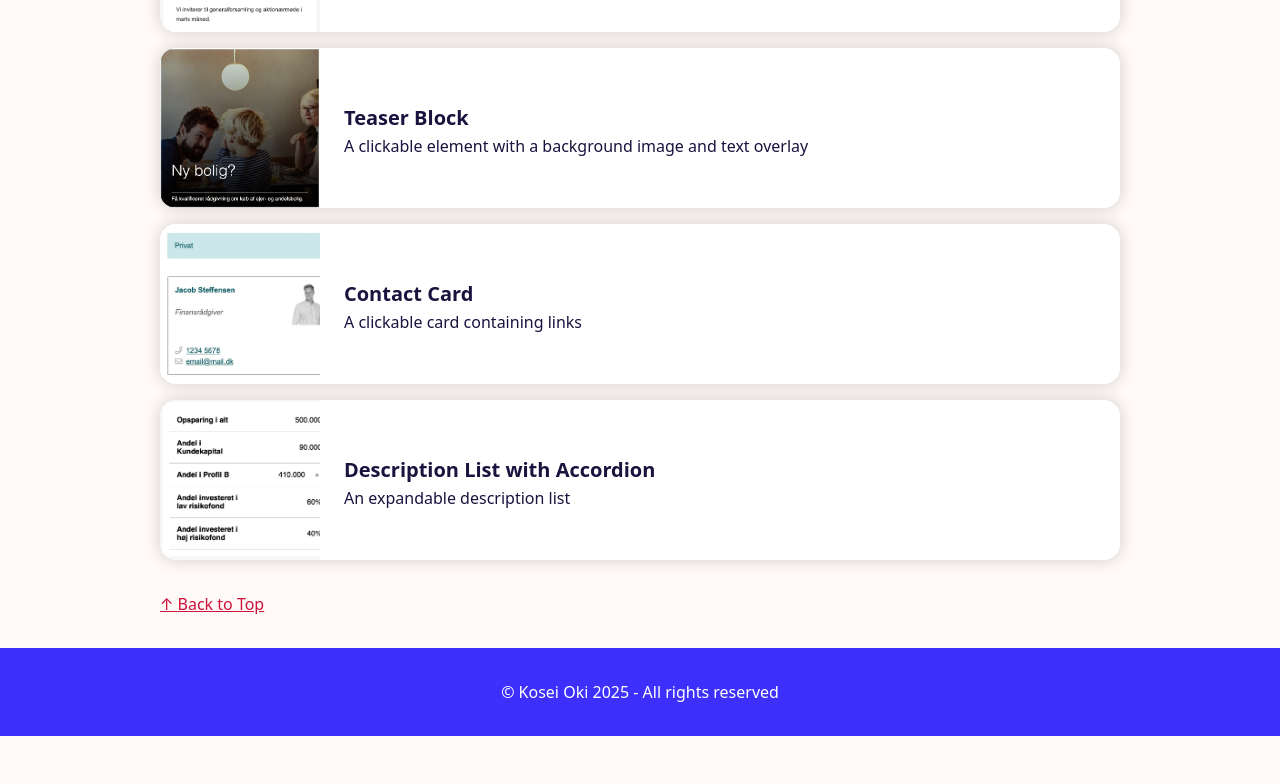
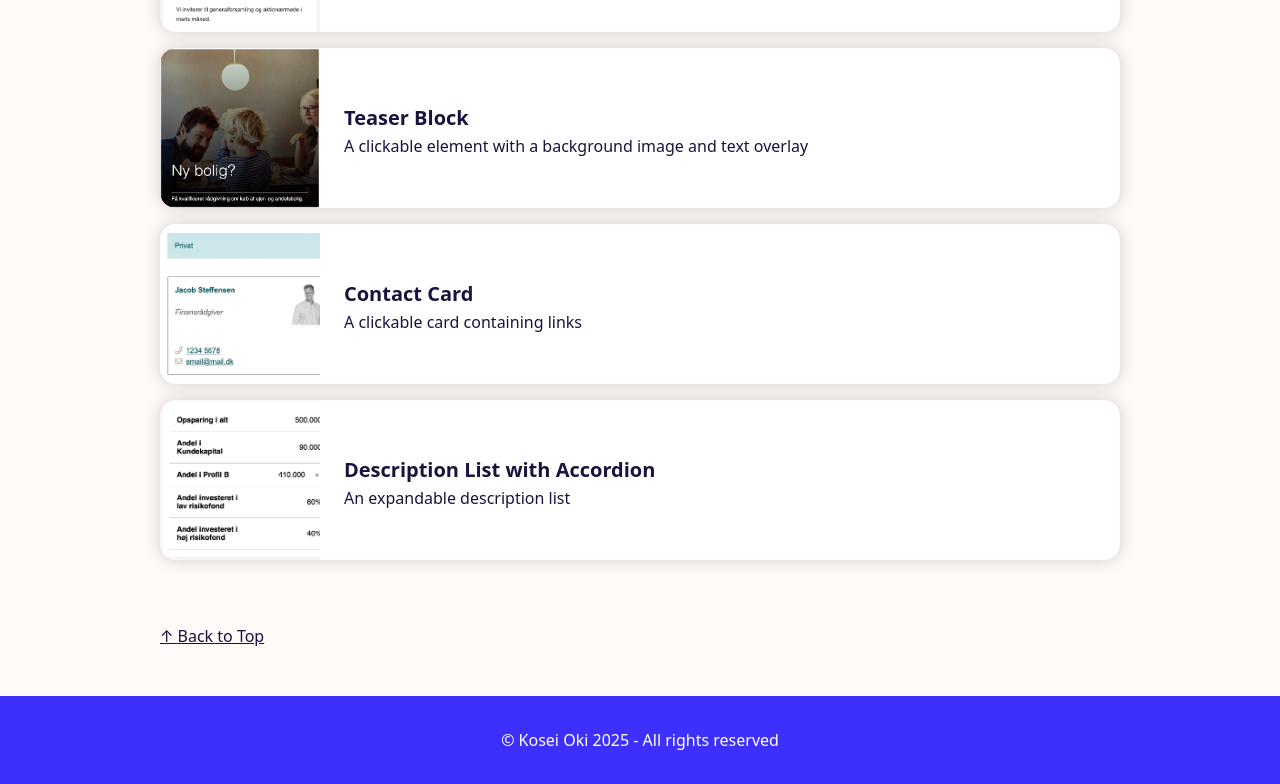
Before and after one commit to Koseioki/koseioki, a React (Vite) app: page /accessible-web-components in a window 1280 px wide. Shown: the part 917-1701 px from the top of the page. Before the commit the page ends 1653 px from the top, so only its background shows below. Built offline with nearby package versions, Linux system fonts and the light colour scheme.

Commit message:
card sizing

```diff
--- a/src/AccessibleWebComponents.css
+++ b/src/AccessibleWebComponents.css
@@ -7,5 +7,15 @@
     margin-top: 2rem;
 }
 
-.component-list li{
+@media (max-width: 568px) {
+    .component-list {
+        display: grid;
+        grid-template-columns: 1fr 1fr;
+    }
 }
+
+@media (max-width: 480px) {
+    .component-list {
+        grid-template-columns: 1fr;
+    }
+}
--- a/src/ConcertBandScores.css
+++ b/src/ConcertBandScores.css
@@ -8,7 +8,13 @@
     margin-top: 2rem;
 }
 
-@media (max-width: 568px) {
+@media (max-width: 768px) {
+    .score-list{
+        grid-template-columns: 1fr 1fr;
+    }
+}
+
+@media (max-width: 480px) {
     .score-list{
         grid-template-columns: 1fr;
     }
--- a/src/components/Footer.css
+++ b/src/components/Footer.css
@@ -17,13 +17,13 @@ footer {
     /* display: flex; */
     /* justify-content: center; */
     /* align-items: center; */
-    margin: 2rem auto;
+    margin: 4rem auto 3rem auto;
     max-width: var(--page-width);
     padding: 0 1rem;
 }
 
 .back-to-top-container a{
-    color: var(--red);
+    color: var(--text);
 }
 
 /* @media (max-width: 568px) {
```
